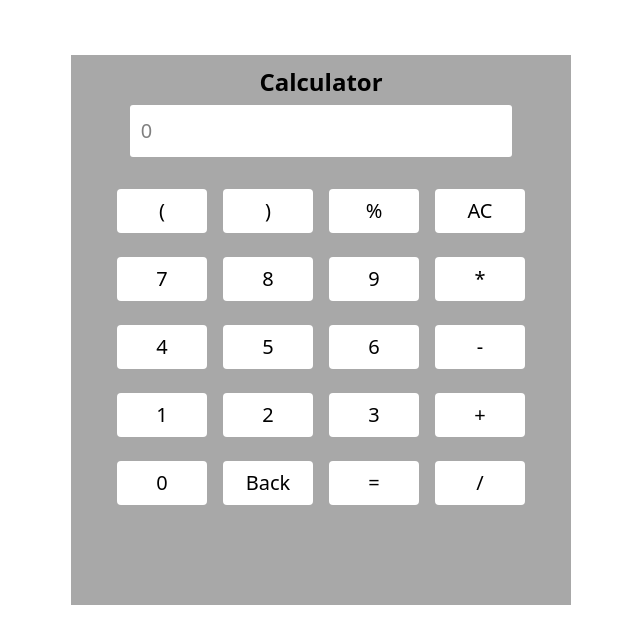
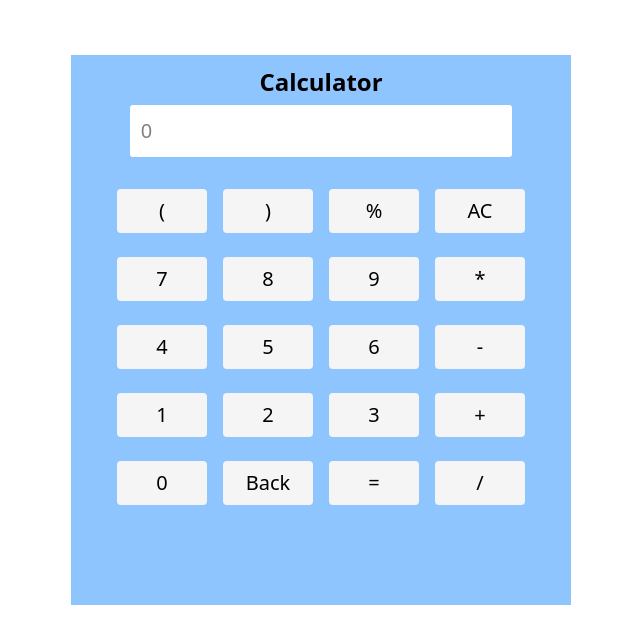
Before and after one commit to bobbyDeepak1415/Calculator_react, a React (Vite) app: page / in a window 1280 px wide. Shown: the top 644 px of the page, without its empty margins (319-959 px from the left). Built offline with nearby package versions, Linux system fonts and the light colour scheme.

Commit message:
added clearOne and clearAll

```diff
--- a/src/Components/Calculator.jsx
+++ b/src/Components/Calculator.jsx
@@ -2,11 +2,9 @@ import React, { useState } from "react";
 
 function Calculator() {
   const [data, setData] = useState("");
-  const [entries, setEntries] = useState([]);
 
   const getValue = (e) => {
     setData(data.concat(e.target.value));
-    setEntries([...entries, data]);
   };
 
   const calculation = () => {
@@ -14,12 +12,16 @@ function Calculator() {
   };
 
   const clearOne = () => {
-    setData(entries.pop());
+    setData(data.slice(0, -1));
   };
+
+  const clearAll=()=>{
+    setData("")
+  }
 
   return (
     <>
-      <div className="w-[500px] h-[550px] bg-[rgb(168,168,168)] m-auto text-center p-[11px] mt-[55px]">
+      <div className="w-[500px] h-[550px] bg-blue-300 m-auto text-center p-[11px] mt-[55px]">
         <p className="h-[20px] text-2xl font-bold mb-2">Calculator</p>
         <div>
           <input
@@ -38,7 +40,7 @@ function Calculator() {
           <button onClick={getValue} value="%">
             %
           </button>
-          <button onClick={clearOne} value="AC">
+          <button onClick={clearAll} >
             AC
           </button>
 
@@ -84,9 +86,7 @@ function Calculator() {
           <button onClick={getValue} value="+">
             0
           </button>
-          <button onClick={getValue} value="Back">
-            Back
-          </button>
+          <button onClick={clearOne}>Back</button>
           <button onClick={calculation}>=</button>
           <button onClick={getValue} value="/">
             /
--- a/src/app.css
+++ b/src/app.css
@@ -9,7 +9,7 @@ button {
   margin-right: 8px;
   border: none;
   font-size: 20px;
-  background-color: #ffffff;
+  background-color: whitesmoke;
   border-radius: 4px;
   cursor: pointer;
 }
```
